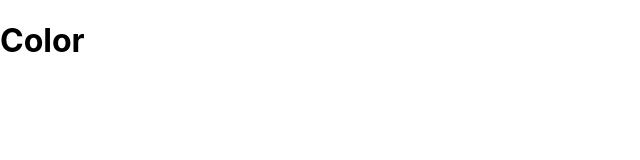
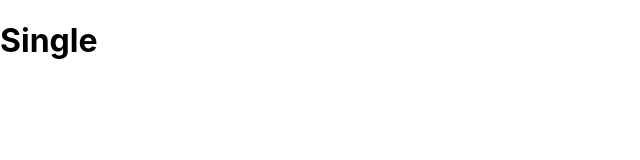
Before and after one commit to Lukazovic/color-palettes-react-app, a React (Create React App) app: page /palette/flat-ui-colors-american/americanriver in a window 1280 px wide. Shown: the top 160 px of the page, without its empty margins (0-640 px from the left). Built offline with nearby package versions, Linux system fonts and the light colour scheme.

Commit message:
Add SingleColorPalette and Link to it

```diff
--- a/src/App.js
+++ b/src/App.js
@@ -2,6 +2,7 @@
 import { Route, Switch } from "react-router-dom";
 import Palette from "./Palette";
 import PaletteList from "./PaletteList";
+import SingleColorPalette from "./SingleColorPalette";
 import seedColors from "./utils/seedColors";
 import { generatePalette } from "./utils/colorHelpers";
 
@@ -23,6 +24,11 @@
         />
         <Route
           exact
+          path="/palette/:paletteId/:colorId"
+          render={() => <SingleColorPalette />}
+        />
+        <Route
+          exact
           path="/palette/:id"
           render={routeProps => (
             <Palette
@@ -32,11 +38,6 @@
             />
           )}
         />
-        <Route
-          exact
-          path="/palette/:paletteId/:colorId"
-          render={() => <h1>Color</h1>}
-        />
       </Switch>
     );
   }
--- a/src/ColorsBox.js
+++ b/src/ColorsBox.js
@@ -15,7 +15,7 @@
     });
   }
   render() {
-    const { name, background } = this.props;
+    const { name, background, moreUrl } = this.props;
     const { copied } = this.state;
     return (
       <CopyToClipboard text={background} onCopy={this.handleCopyColor}>
@@ -34,7 +34,7 @@
             </div>
             <button className="copy-button">Copy</button>
           </div>
-          <Link to="/" onClick={evt => evt.stopPropagation()}>
+          <Link to={moreUrl} onClick={evt => evt.stopPropagation()}>
             <span className="see-more">More</span>
           </Link>
         </div>
--- a/src/Palette.js
+++ b/src/Palette.js
@@ -17,10 +17,15 @@
     this.setState({ format: value });
   }
   render() {
-    const { colors, paletteName, emoji } = this.props.palette;
+    const { colors, paletteName, emoji, id } = this.props.palette;
     const { level, format } = this.state;
     const colorBoxes = colors[level].map(color => (
-      <ColorBox background={color[format]} name={color.name} key={color.id} />
+      <ColorBox
+        background={color[format]}
+        name={color.name}
+        key={color.id}
+        moreUrl={`/palette/${id}/${color.id}`}
+      />
     ));
     return (
       <div className="Palette">
--- /dev/null
+++ b/src/SingleColorPalette.js
@@ -0,0 +1,7 @@
+import React from "react";
+
+function SingleColorPalette(props) {
+  return <h1>Single</h1>;
+}
+
+export default SingleColorPalette;
```
